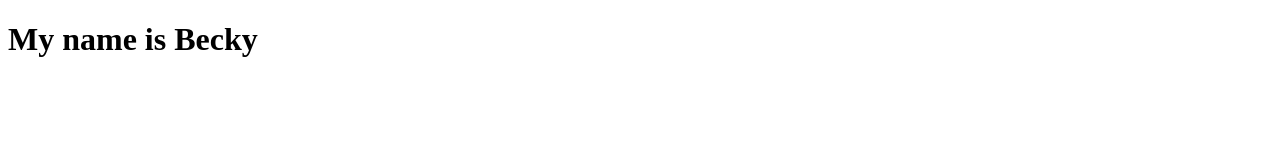
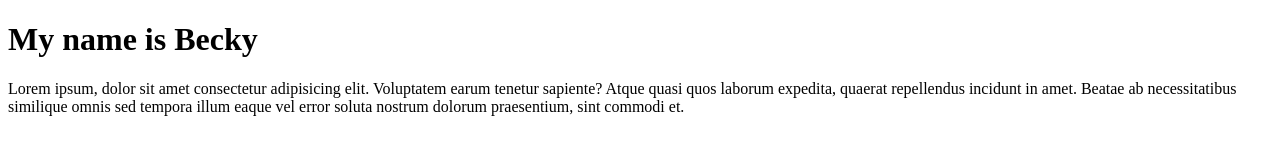
Before and after one commit to DevBecky/git, a plain HTML site: page index.html in a window 1280 px wide. Drawn offline with Linux system fonts and the light colour scheme.

Commit message:
Added css

```diff
--- a/index.html
+++ b/index.html
@@ -8,5 +8,6 @@
 </head>
 <body>
     <h1>My name is Becky</h1>
+    <p>Lorem ipsum, dolor sit amet consectetur adipisicing elit. Voluptatem earum tenetur sapiente? Atque quasi quos laborum expedita, quaerat repellendus incidunt in amet. Beatae ab necessitatibus similique omnis sed tempora illum eaque vel error soluta nostrum dolorum praesentium, sint commodi et.</p>
 </body>
 </html>
--- /dev/null
+++ b/main.css
@@ -0,0 +1,3 @@
+*{
+    padding:0
+}
```
